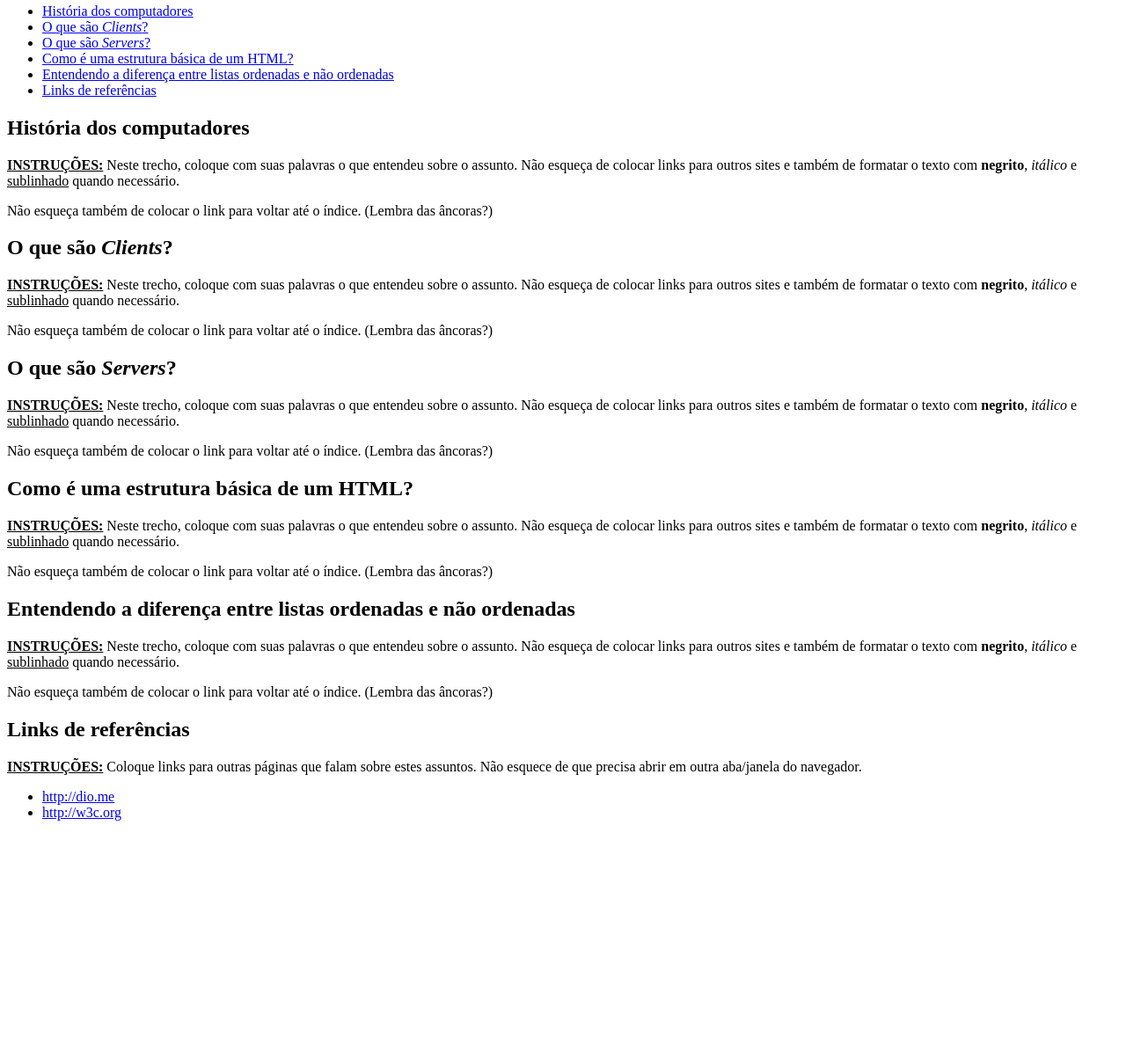
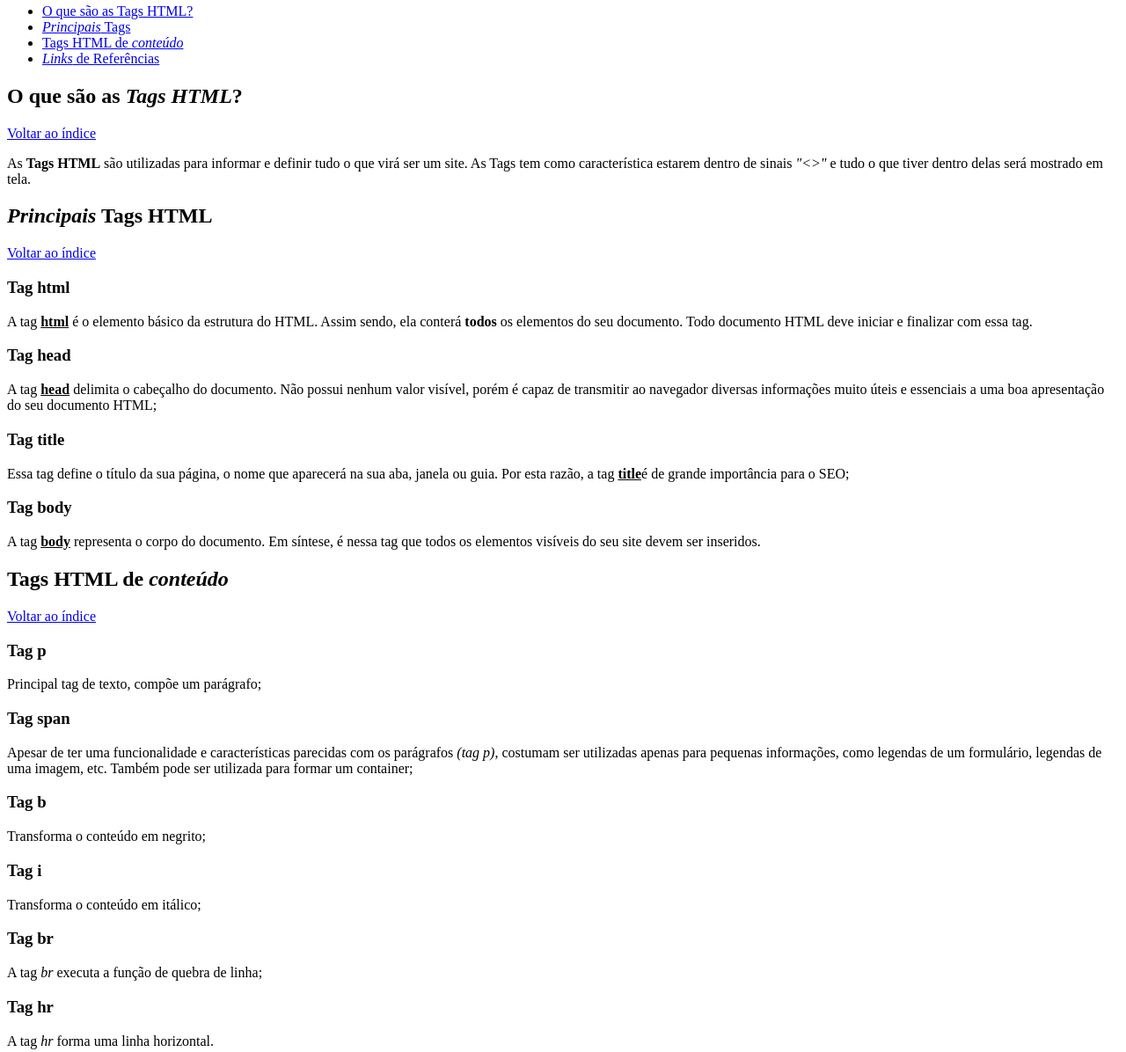
Before and after one commit to digitalinnovationone/trilha-html-modulo-1, a plain HTML site: page index.html in a window 1280 px wide. Shown: the part 179-1375 px from the top of the page at 88% size. Before the commit the page ends 1128 px from the top, so only its background shows below. Drawn offline with Linux system fonts and the light colour scheme.

Commit message:
Página do desafio HTML módulo 1

```diff
--- a/index.html
+++ b/index.html
@@ -10,52 +10,45 @@
     <h1>Módulo 1 - Primeiros Passos com HTML</h1>
     <hr />
 
-    <h2>Índice</h2>
+    <h2 id="indice">Índice</h2>
     <p><strong><u>INSTRUÇÕES:</u> </strong>Neste índice você deve colocar os tópicos que mais entendeu. Estes apenas são sugestões.</p>
     <ul>
-        <li><a href="#">História dos computadores</a></li>
-        <li><a href="#">O que são <i>Clients</i>?</a></li>
-        <li><a href="#">O que são <i>Servers</i>?</a></li>
-        <li><a href="#">Como é uma estrutura básica de um HTML?</a></li>
-        <li><a href="#">Entendendo a diferença entre listas ordenadas e não ordenadas</a></li>
-        <li><a href="#">Links de referências</a></li>
+        <li><a href="#tags">O que são as Tags HTML?</a></li>
+        <li><a href="#tagsprincipais"><i>Principais</i> Tags</a></li>
+        <li><a href="#tagsconteudo">Tags HTML de <i>conteúdo</i></a></li>
+        <li><a href="#referencias"><i>Links</i> de Referências</a></li>
     </ul>
 
-    <h2>História dos computadores</h2>
-    <p><strong><u>INSTRUÇÕES:</u> </strong>Neste trecho, coloque com suas palavras o que entendeu sobre o assunto.
-       Não esqueça de colocar links para outros sites e também de formatar o texto com
-       <strong>negrito</strong>, <i>itálico</i> e <u>sublinhado</u> quando necessário.</p>
-    <p>Não esqueça também de colocar o link para voltar até o índice. (Lembra das âncoras?)</p>
+    <h2 id="tags">O que são as <i>Tags HTML</i>?</h2><a href="#indice">Voltar ao índice</a>
+    <p>As <strong>Tags HTML</strong> são utilizadas para informar e definir tudo o que virá ser um site. As Tags tem como característica estarem dentro de sinais <i>"<>"</i> e tudo o que tiver dentro delas será mostrado em tela.
+    </p>
 
-    <h2>O que são <i>Clients</i>?</h2>
-    <p><strong><u>INSTRUÇÕES:</u> </strong>Neste trecho, coloque com suas palavras o que entendeu sobre o assunto.
-       Não esqueça de colocar links para outros sites e também de formatar o texto com
-       <strong>negrito</strong>, <i>itálico</i> e <u>sublinhado</u> quando necessário.</p>
-    <p>Não esqueça também de colocar o link para voltar até o índice. (Lembra das âncoras?)</p>
+    <h2 id="tagsprincipais"><i>Principais</i> Tags HTML</h2><a href="#indice">Voltar ao índice</a>
+    <h3>Tag <strong>html</strong></h3>
+    <p>A tag <strong><u>html</u></strong> é o elemento básico da estrutura do HTML. Assim sendo, ela conterá <strong>todos</strong> os elementos do seu documento. Todo documento HTML deve iniciar e finalizar com essa tag.</p>
+    <h3>Tag <strong>head</strong></h3>
+    <p>A tag <strong><u>head</u></strong> delimita o cabeçalho do documento. Não possui nenhum valor visível, porém é capaz de transmitir ao navegador diversas informações muito úteis e essenciais a uma boa apresentação do seu documento HTML;</p>
+    <h3>Tag <strong>title</strong></h3>
+    <p>Essa tag define o título da sua página, o nome que aparecerá na sua aba, janela ou guia. Por esta razão, a tag <strong><u>title</u></strong>é de grande importância para o SEO;</p>
+    <h3>Tag <strong>body</strong></h3>
+    <p>A tag <strong><u>body</u></strong> representa o corpo do documento. Em síntese, é nessa tag que todos os elementos visíveis do seu site devem ser inseridos.</p>
+    <h2 id="tagsconteudo">Tags HTML de <i>conteúdo</i></h2><a href="#indice">Voltar ao índice</a>
+    <h3>Tag <strong>p</strong> </h3>
+    <p>Principal tag de texto, compõe um parágrafo;</p>
+    <h3>Tag <strong>span</strong></h3>
+    <p>Apesar de ter uma funcionalidade e características parecidas com os parágrafos <i>(tag p)</i>, costumam ser utilizadas apenas para pequenas informações, como legendas de um formulário, legendas de uma imagem, etc. Também pode ser utilizada para formar um container;</p>
+    <h3>Tag <strong>b</strong></h3>
+    <p>Transforma o conteúdo em negrito;</p>
+    <h3>Tag <strong>i</strong></h3>
+    <p>Transforma o conteúdo em itálico;</p>
+    <h3>Tag <strong>br</strong></h3>
+    <p>A tag <i>br</i> executa a função de quebra de linha;</p>
+    <h3>Tag <strong>hr</strong></h3>
+    <p>A tag <i>hr</i> forma uma linha horizontal.</p>
 
-    <h2>O que são <i>Servers</i>?</h2>
-    <p><strong><u>INSTRUÇÕES:</u> </strong>Neste trecho, coloque com suas palavras o que entendeu sobre o assunto.
-       Não esqueça de colocar links para outros sites e também de formatar o texto com
-       <strong>negrito</strong>, <i>itálico</i> e <u>sublinhado</u> quando necessário.</p>
-    <p>Não esqueça também de colocar o link para voltar até o índice. (Lembra das âncoras?)</p>
-
-    <h2>Como é uma estrutura básica de um HTML?</h2>
-    <p><strong><u>INSTRUÇÕES:</u> </strong>Neste trecho, coloque com suas palavras o que entendeu sobre o assunto.
-       Não esqueça de colocar links para outros sites e também de formatar o texto com
-       <strong>negrito</strong>, <i>itálico</i> e <u>sublinhado</u> quando necessário.</p>
-    <p>Não esqueça também de colocar o link para voltar até o índice. (Lembra das âncoras?)</p>
-
-    <h2>Entendendo a diferença entre listas ordenadas e não ordenadas</h2>
-    <p><strong><u>INSTRUÇÕES:</u> </strong>Neste trecho, coloque com suas palavras o que entendeu sobre o assunto.
-       Não esqueça de colocar links para outros sites e também de formatar o texto com
-       <strong>negrito</strong>, <i>itálico</i> e <u>sublinhado</u> quando necessário.</p>
-    <p>Não esqueça também de colocar o link para voltar até o índice. (Lembra das âncoras?)</p>
-
-    <h2>Links de referências</h2>
-    <p><strong><u>INSTRUÇÕES:</u> </strong>Coloque links para outras páginas que falam sobre estes assuntos. Não esquece de que precisa abrir em outra aba/janela do navegador.</p>
+    <h2 id="referencias">Links de referências</h2><li><a href="#tagsconteudo">Tags HTML de <i>conteúdo</i></a></li>
     <ul>
-        <li><a href="#">http://dio.me</a></li>
-        <li><a href="#">http://w3c.org</a></li>
+        <li><a href="https://www.homehost.com.br/blog/tutoriais/tags-html/" target="_blank" >https://www.homehost.com.br/blog/tutoriais/tags-html/</a></li>
     </ul>
 
 </body>
```
